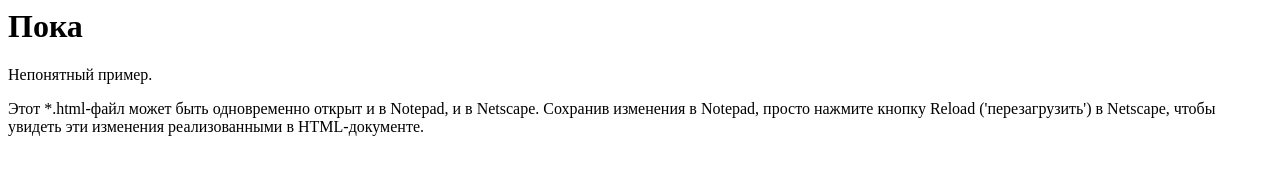
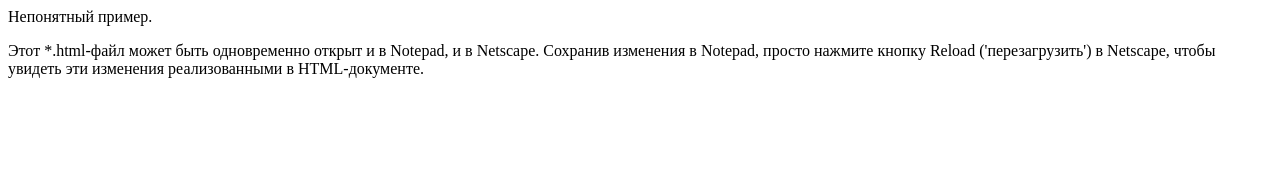
Before and after one commit to BigLeoCklick/special-app, a plain HTML site: page index.html in a window 1280 px wide. Drawn offline with Linux system fonts and the light colour scheme.

Commit message:
Update index.html

```diff
--- a/index.html
+++ b/index.html
@@ -3,7 +3,6 @@
 <title>Новый заголово сайта</title>
 </head>
 <body>
-<H1>Пока</H1>
 <P> Непонятный пример. </P>
 <P> Этот *.html-файл может быть одновременно открыт и в Notepad, и в Netscape. Сохранив изменения в Notepad, просто нажмите кнопку Reload ('перезагрузить') в Netscape, чтобы увидеть эти изменения реализованными в HTML-документе. </P>
 </body>
```
